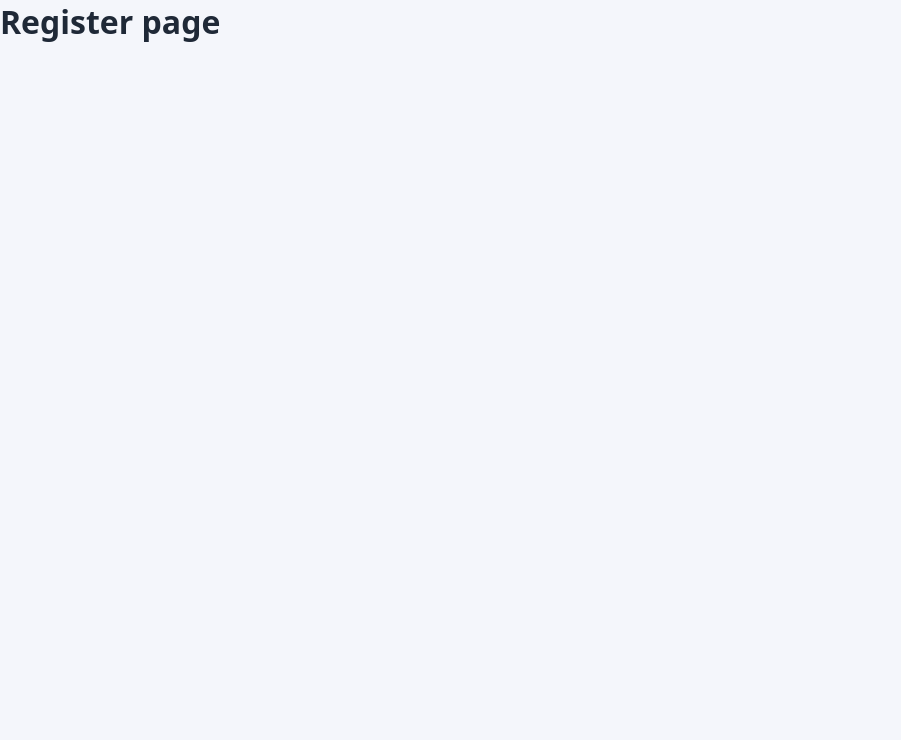
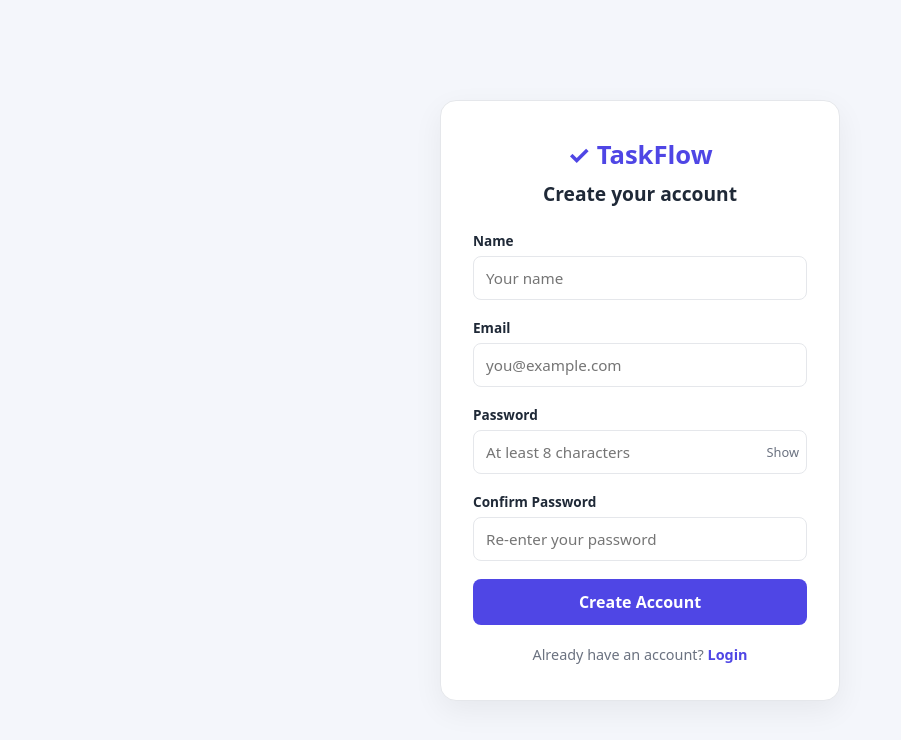
Before and after one commit to madakapoojasri/taskflow, a React app in the folder frontend/: page /register in a window 1280 px wide. Shown: the top 740 px of the page, without its empty margins (0-901 px from the left). Built offline with nearby package versions, Linux system fonts and the light colour scheme; the HTML template or start-up script is replaced by a standard one.

Commit message:
Added registration page with validation

```diff
--- a/frontend/src/pages/Register.jsx
+++ b/frontend/src/pages/Register.jsx
@@ -1,5 +1,145 @@
+import { useState } from "react";
+import { Link, useNavigate } from "react-router-dom";
+import "./Auth.css";
+
 function Register() {
-  return <h1>Register page</h1>;
+  const navigate = useNavigate();
+
+  const [form, setForm] = useState({
+    name: "",
+    email: "",
+    password: "",
+    confirmPassword: "",
+  });
+  const [showPassword, setShowPassword] = useState(false);
+  const [errors, setErrors] = useState({});
+
+  const handleChange = (e) => {
+    setForm({ ...form, [e.target.name]: e.target.value });
+  };
+
+  const validate = () => {
+    const newErrors = {};
+
+    if (!form.name.trim()) {
+      newErrors.name = "Name is required";
+    }
+
+    if (!form.email.trim()) {
+      newErrors.email = "Email is required";
+    } else if (!/\S+@\S+\.\S+/.test(form.email)) {
+      newErrors.email = "Enter a valid email";
+    }
+
+    if (!form.password) {
+      newErrors.password = "Password is required";
+    } else if (form.password.length < 8) {
+      newErrors.password = "Password must be at least 8 characters";
+    } else if (!/[A-Za-z]/.test(form.password) || !/\d/.test(form.password)) {
+      newErrors.password = "Password must contain a letter and a number";
+    }
+
+    if (!form.confirmPassword) {
+      newErrors.confirmPassword = "Please confirm your password";
+    } else if (form.confirmPassword !== form.password) {
+      newErrors.confirmPassword = "Passwords do not match";
+    }
+
+    return newErrors;
+  };
+
+  const handleSubmit = (e) => {
+    e.preventDefault();
+    const newErrors = validate();
+    setErrors(newErrors);
+
+    if (Object.keys(newErrors).length === 0) {
+      // Temporary: no backend yet, so go to the login page
+      navigate("/login");
+    }
+  };
+
+  return (
+    <div className="auth-page">
+      <div className="auth-card">
+        <div className="auth-logo">✓ TaskFlow</div>
+        <h2 className="auth-title">Create your account</h2>
+
+        <form onSubmit={handleSubmit} noValidate>
+          <div className="form-group">
+            <label htmlFor="name">Name</label>
+            <input
+              id="name"
+              name="name"
+              type="text"
+              placeholder="Your name"
+              value={form.name}
+              onChange={handleChange}
+            />
+            {errors.name && <p className="error-text">{errors.name}</p>}
+          </div>
+
+          <div className="form-group">
+            <label htmlFor="email">Email</label>
+            <input
+              id="email"
+              name="email"
+              type="email"
+              placeholder="you@example.com"
+              value={form.email}
+              onChange={handleChange}
+            />
+            {errors.email && <p className="error-text">{errors.email}</p>}
+          </div>
+
+          <div className="form-group">
+            <label htmlFor="password">Password</label>
+            <div className="password-wrapper">
+              <input
+                id="password"
+                name="password"
+                type={showPassword ? "text" : "password"}
+                placeholder="At least 8 characters"
+                value={form.password}
+                onChange={handleChange}
+              />
+              <button
+                type="button"
+                className="toggle-password"
+                onClick={() => setShowPassword(!showPassword)}
+              >
+                {showPassword ? "Hide" : "Show"}
+              </button>
+            </div>
+            {errors.password && <p className="error-text">{errors.password}</p>}
+          </div>
+
+          <div className="form-group">
+            <label htmlFor="confirmPassword">Confirm Password</label>
+            <input
+              id="confirmPassword"
+              name="confirmPassword"
+              type={showPassword ? "text" : "password"}
+              placeholder="Re-enter your password"
+              value={form.confirmPassword}
+              onChange={handleChange}
+            />
+            {errors.confirmPassword && (
+              <p className="error-text">{errors.confirmPassword}</p>
+            )}
+          </div>
+
+          <button type="submit" className="btn-primary">
+            Create Account
+          </button>
+        </form>
+
+        <p className="auth-footer">
+          Already have an account? <Link to="/login">Login</Link>
+        </p>
+      </div>
+    </div>
+  );
 }
 
 export default Register;
```
